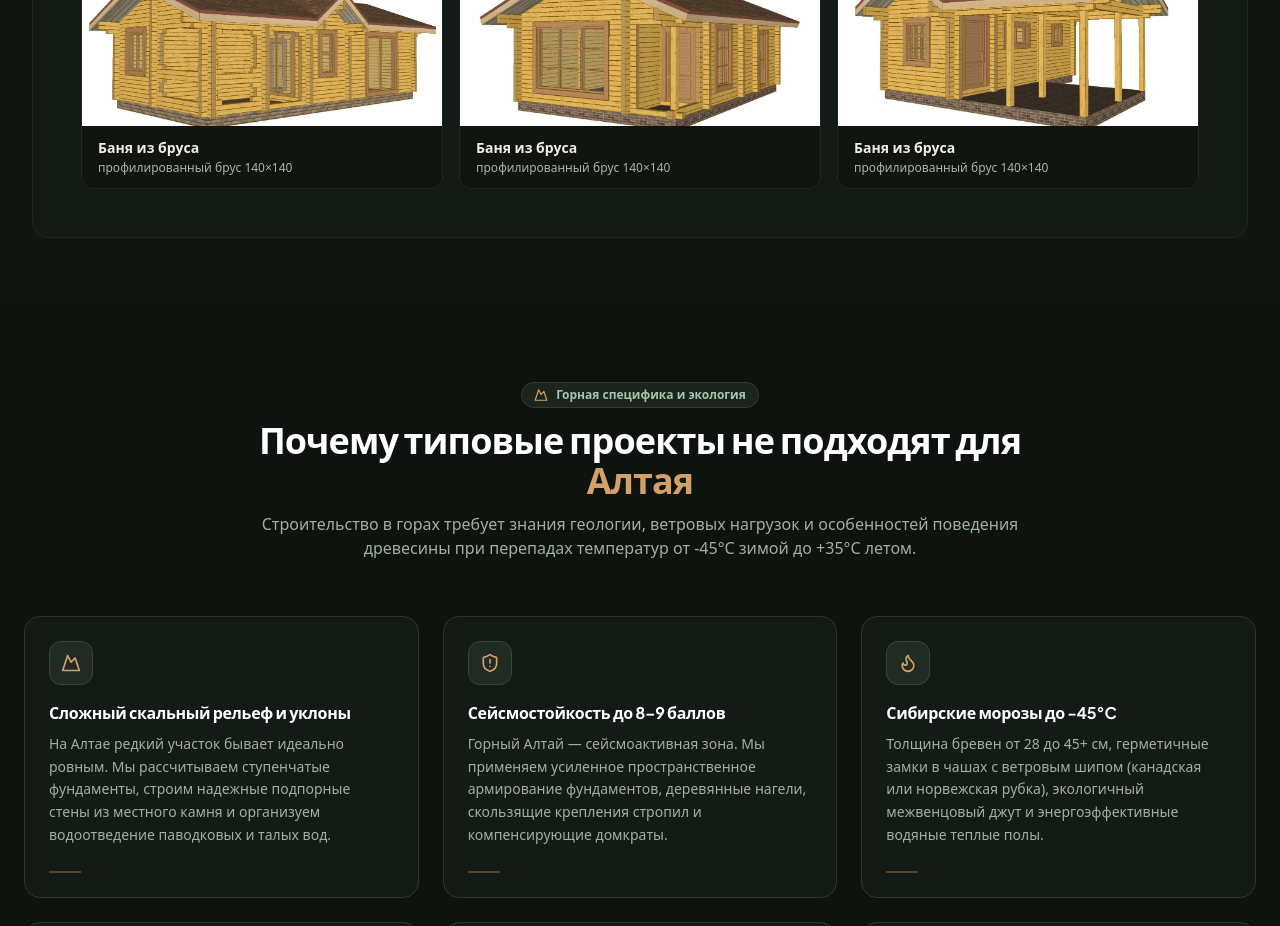
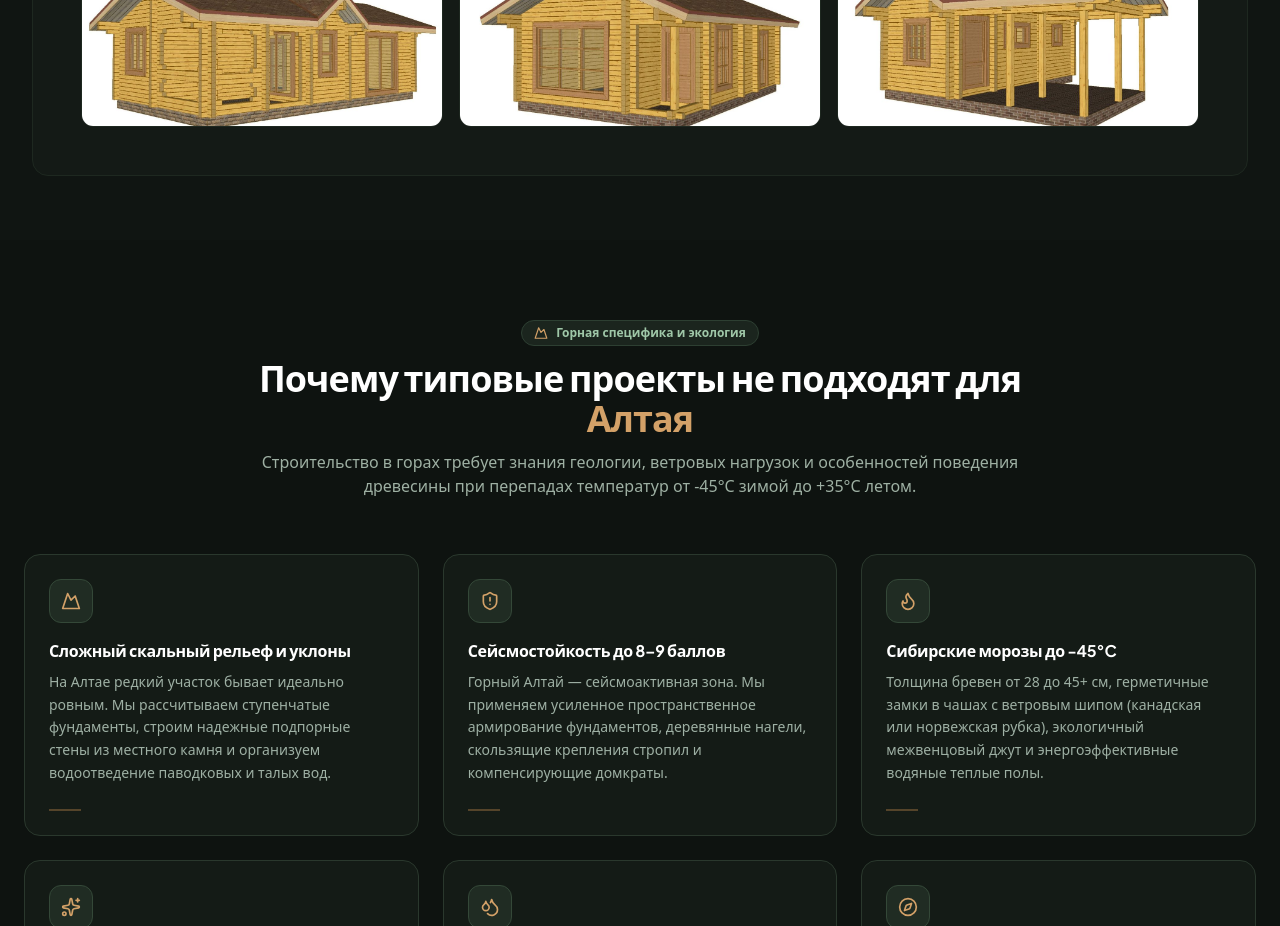
Before and after one commit to calf288-lab/altaistroy, a React (Vite) app: page / in a window 1280 px wide. Shown: the part 8940-9866 px from the top of the page. Built offline with nearby package versions, Linux system fonts and the light colour scheme; a web font is replaced by a local one.

Commit message:
BaniTeaser: убрать дублирующую подпись под превью (jpg уже брендированная карточка с именем и фасадом)

```diff
--- a/src/components/BaniTeaser.tsx
+++ b/src/components/BaniTeaser.tsx
@@ -28,10 +28,7 @@ export default function BaniTeaser() {
           ].map((p) => (
             <a key={p.n} href="/bani/" className="group block rounded-xl overflow-hidden border border-[#1e2820] bg-[#101512] hover:border-[#d3a168] transition-colors">
               <img src={p.src} alt={`Проект бани ${p.n}`} className="w-full h-64 object-cover object-top" loading="lazy" />
-              <div className="px-4 py-3">
-                <p className="text-[#edece6] text-sm font-semibold">Баня из бруса</p>
-                <p className="text-[#a8b3aa] text-xs mt-0.5">профилированный брус 140×140</p>
-              </div>
+
             </a>
           ))}
         </div>
```
